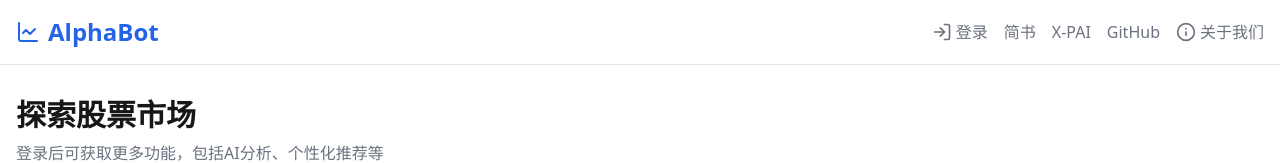
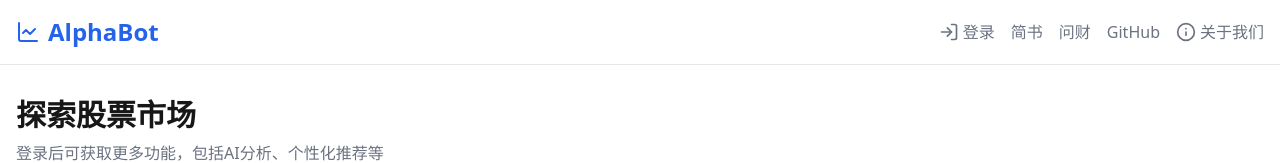
Before and after one commit to x-pai/AlphaBot, a Next.js app in the folder frontend/: page / in a window 1280 px wide. Shown: the top 163 px of the page. Built offline with nearby package versions, Linux system fonts and the light colour scheme; no server answers.

Commit message:
fix: homepage: add https://www.iwencai.com

```diff
--- a/frontend/src/app/page.tsx
+++ b/frontend/src/app/page.tsx
@@ -182,12 +182,12 @@ export default function Home() {
               简书
             </a>
             <a
-              href="https://x-pai.com/"
+              href="https://www.iwencai.com"
               target="_blank"
               rel="noopener noreferrer"
               className="text-muted-foreground hover:text-foreground"
             >
-              X-PAI
+              问财
             </a>
             <a
               href="https://github.com/x-pai/alphabot"
```
